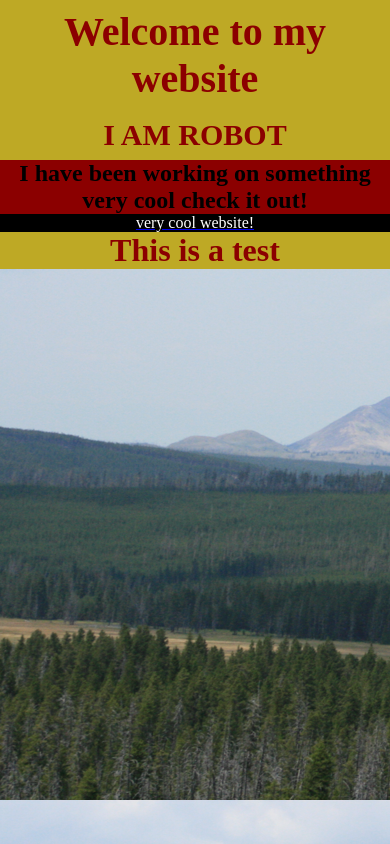
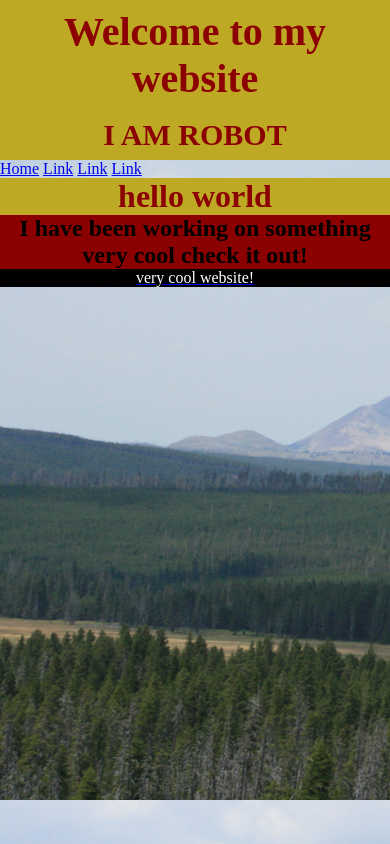
Before and after one commit to Robotboy26/profile, a plain HTML site: page index.html in a window 390 px wide. Drawn offline with Linux system fonts and the light colour scheme.

Commit message:
haha lol

```diff
--- a/index.html
+++ b/index.html
@@ -1,5 +1,22 @@
 <!DOCTYPE html>
 <html>
+  <style>
+/* Responsive layout - when the screen is less than 700px wide, make the two columns stack on top of each other instead of next to each other */
+@media screen and (max-width: 700px) {
+  .row {
+    flex-direction: column;
+  }
+}
+
+
+    /* Responsive layout - when the screen is less than 400px wide, make the navigation links stack on top of each other instead of next to each other */
+@media screen and (max-width: 400px) {
+  .navbar a {
+    float: none;
+    width: 100%;
+  }
+}
+  </style>
 
 <head>
   <meta charset="utf-8">
@@ -13,11 +30,19 @@
     <h1 style="font-size: 40px;">Welcome to my website</h1>
   <h1>I AM ROBOT</h1>
 </div>
+  <div class="navbar">
+    <a href="#" class="active">Home</a>
+    <a href="#">Link</a>
+    <a href="#">Link</a>
+    <a href="#" class="right">Link</a>
+    <h1></h1>
+  </div>
+  <div class="site-body">
+    <h1>hello world</h1>
+  </div>
+
   <h2>I have been working on something very cool check it out!</h2>
   <a href="https://github.com/Robotboy26/myOS"><p>very cool website!</p></a>
-  <div class="about me">
-    <h1>This is a test</h1>
-  </div>
   <script src="script.js"></script>
 </body>
 
```
